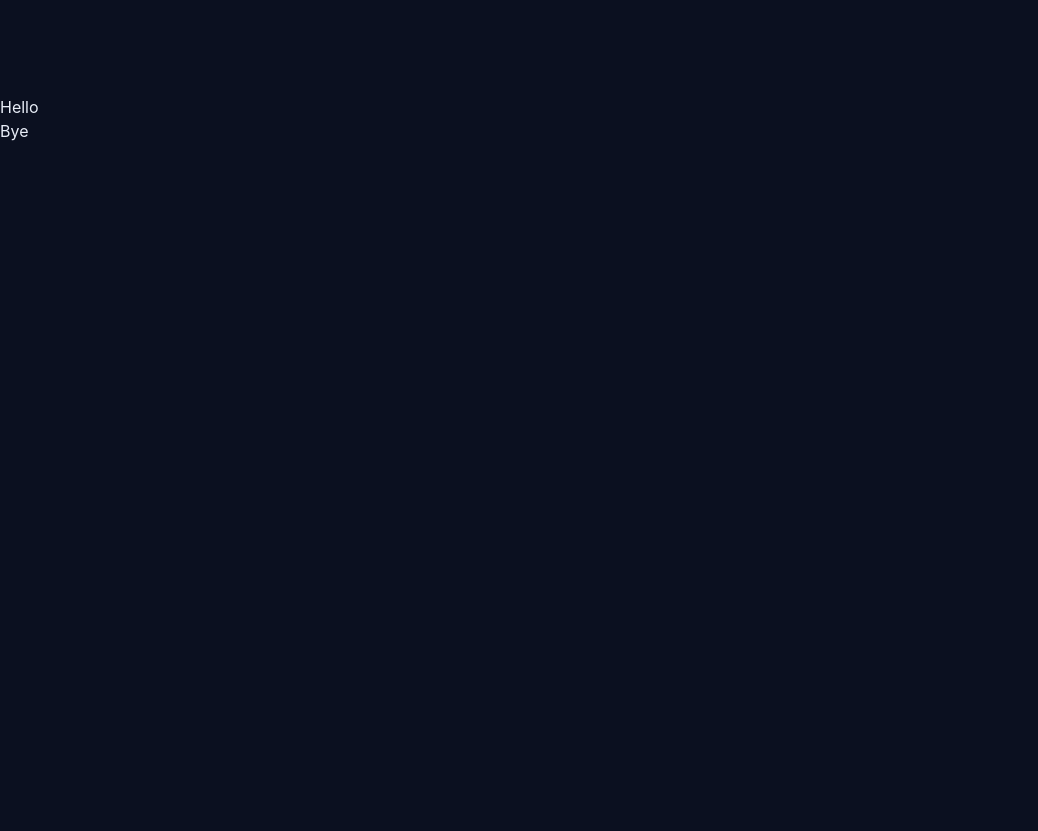
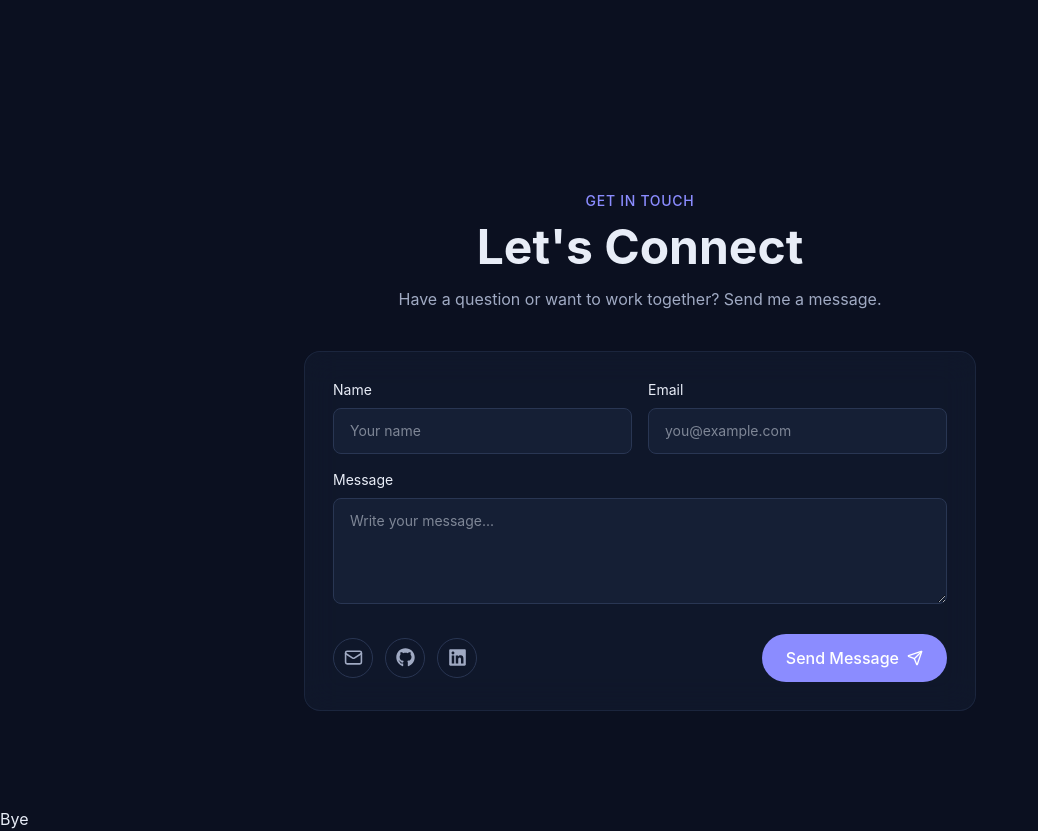
Before and after one commit to CowchPotatoe/Portfolio, a React (Vite) app: page / in a window 1280 px wide. Shown: the part 3539-4370 px from the top of the page, without its empty margins (0-1038 px from the left). Before the commit the page ends 3682 px from the top, so only its background shows below. Built offline with nearby package versions, Linux system fonts and the light colour scheme.

Commit message:
Updated Contact section

```diff
--- a/package.json
+++ b/package.json
@@ -14,6 +14,7 @@
     "lucide-react": "^1.57.0",
     "react": "^19.2.8",
     "react-dom": "^19.2.8",
+    "react-icons": "^5.7.0",
     "tailwindcss": "^4.3.3"
   },
   "devDependencies": {
--- a/src/sections/Contact.jsx
+++ b/src/sections/Contact.jsx
@@ -1,5 +1,120 @@
+import { Mail, Send } from "lucide-react";
+import { FaGithub, FaLinkedin } from "react-icons/fa";
+import { Button } from "@/components/Button";
+
+const contactLinks = [
+  { label: "Email", href: "mailto:chenivanj@gmail.com", icon: Mail },
+  {
+    label: "GitHub",
+    href: "https://github.com/CowchPotatoe",
+    icon: FaGithub,
+  },
+  {
+    label: "LinkedIn",
+    href: "https://linkedin.com/in/ivanjfchen",
+    icon: FaLinkedin,
+  },
+];
+
+const inputClass =
+  "w-full rounded-lg border border-border bg-surface px-4 py-3 text-sm outline-none focus:border-primary focus:ring-1 focus:ring-primary";
+
 export const Contact = () => {
-    return (
-        <section>Hello</section>
-    );
-}
+  return (
+    <section id="contact" className="px-6 py-20 sm:py-24">
+      <div className="mx-auto max-w-4xl">
+        {/* Heading */}
+        <div className="mb-10 text-center">
+          <p className="text-sm font-medium uppercase tracking-wider text-primary">
+            Get In Touch
+          </p>
+          <h2 className="mt-3 text-4xl font-bold sm:text-5xl">
+            Let's Connect
+          </h2>
+          <p className="mt-4 text-sm text-muted-foreground sm:text-base">
+            Have a question or want to work together? Send me a message.
+          </p>
+        </div>
+
+        {/* Compact form */}
+        <form
+          action="mailto:chenj@gmail.com"
+          method="POST"
+          encType="text/plain"
+          className="glass mx-auto max-w-2xl space-y-4 rounded-2xl p-5 sm:p-7"
+        >
+          <div className="grid gap-4 sm:grid-cols-2">
+            <div>
+              <label htmlFor="name" className="mb-2 block text-sm">
+                Name
+              </label>
+              <input
+                id="name"
+                name="Name"
+                type="text"
+                autoComplete="name"
+                required
+                placeholder="Your name"
+                className={inputClass}
+              />
+            </div>
+
+            <div>
+              <label htmlFor="email" className="mb-2 block text-sm">
+                Email
+              </label>
+              <input
+                id="email"
+                name="Email"
+                type="email"
+                autoComplete="email"
+                required
+                placeholder="you@example.com"
+                className={inputClass}
+              />
+            </div>
+          </div>
+
+          <div>
+            <label htmlFor="message" className="mb-2 block text-sm">
+              Message
+            </label>
+            <textarea
+              id="message"
+              name="Message"
+              rows={4}
+              required
+              placeholder="Write your message..."
+              className={`${inputClass} resize-y`}
+            />
+          </div>
+
+          <div className="flex flex-col items-center justify-between gap-5 pt-2 sm:flex-row">
+            {/* Social icon buttons */}
+            <div className="flex items-center gap-3">
+              {contactLinks.map(({ label, href, icon: Icon }) => (
+                <a
+                  key={label}
+                  href={href}
+                  aria-label={label}
+                  title={label}
+                  target={label === "Email" ? undefined : "_blank"}
+                  rel={label === "Email" ? undefined : "noreferrer"}
+                  className="flex h-10 w-10 items-center justify-center rounded-full border border-border text-muted-foreground transition-all duration-300 hover:scale-110 hover:border-primary hover:text-primary hover:shadow-[0_0_18px_rgba(139,140,255,0.35)] focus-visible:outline-none focus-visible:ring-2 focus-visible:ring-primary"
+                >
+                  <Icon size={19} />
+                </a>
+              ))}
+            </div>
+
+            <Button type="submit" size="default" className="w-full sm:w-auto">
+              <span className="flex items-center justify-center gap-2">
+                Send Message <Send size={16} />
+              </span>
+            </Button>
+          </div>
+        </form>
+      </div>
+    </section>
+  );
+};
```
Also changed, not shown: 1 other file (tests, documents, lock files or other folders).
